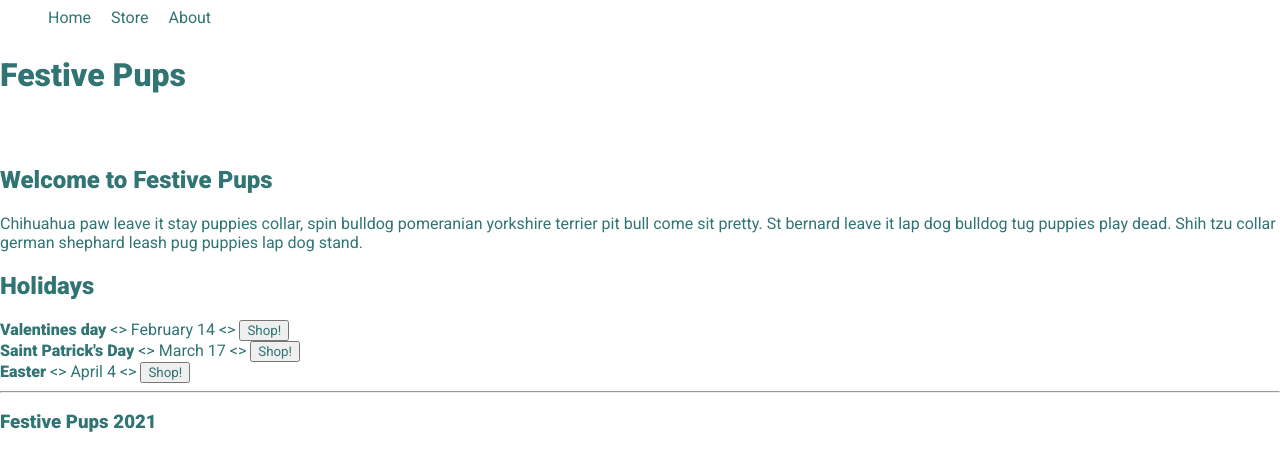
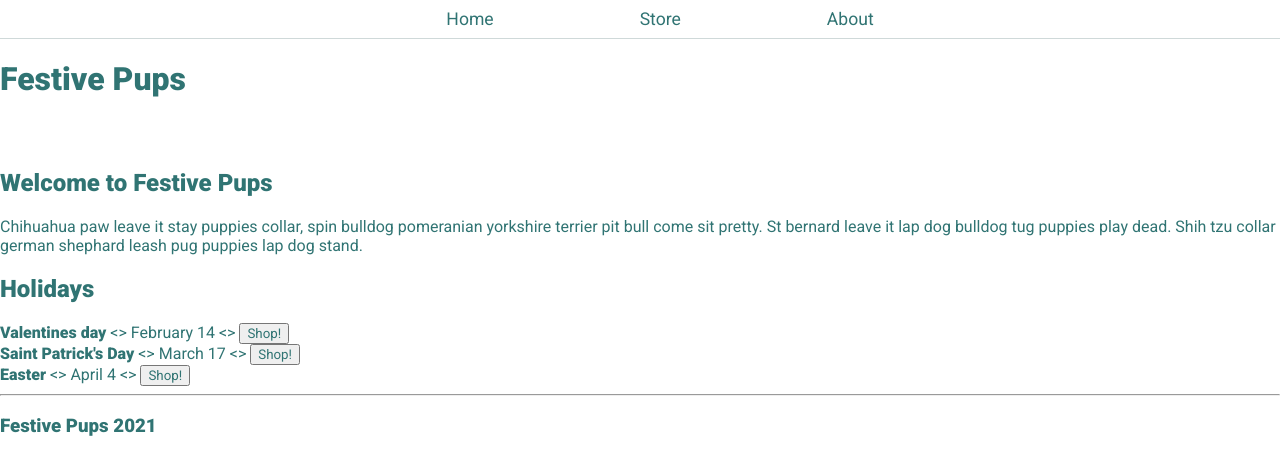
Before and after one commit to francepants/js-dog-shopping-cart, a plain HTML site: page index.html in a window 1280 px wide. Drawn offline with Linux system fonts and the light colour scheme; a script that the page names is missing.

Commit message:
styled main-nav

```diff
--- a/css/styles.css
+++ b/css/styles.css
@@ -9,6 +9,7 @@ html, body {
     padding: 0;
 }
 
+/* Navigation / Header */
 .nav a {
     display: inline-block;
     padding: .5em;
@@ -28,7 +29,17 @@ html, body {
     margin: 0;
 }
 
-/* header */
+.main-nav {
+    text-align: center;
+    font-size: 1.1em;
+    font-weight: normal;
+    border-bottom: 1px solid rgba(16, 68, 67, .2);
+}
+
+.main-nav li {
+    padding: 0 5%;
+}
+
 .main-header {
     /* background-color: rgba(0, 0, 0, 0); */
     background-image: url(../images/header/paws.jpg);
```
